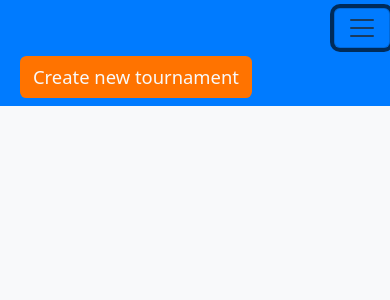
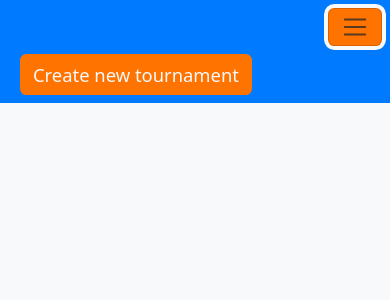
Before and after one commit to Dackefrsik/Tournament-webbapp, a React (Vite) app in the folder tournament-manging-webbapp/: page / in a window 390 px wide. Both pictures are taken after a click on the button "Toggle navigation". Shown: the top 300 px of the page. Built offline with nearby package versions, Linux system fonts and the light colour scheme.

Commit message:
Nollställa nuvarande turnering
Nu finns det funktionalitet för att nollställa nuvarande turnering så man kan börja om på nytt och skapa en ny turnering

```diff
--- a/tournament-manging-webbapp/src/components/App.jsx
+++ b/tournament-manging-webbapp/src/components/App.jsx
@@ -21,11 +21,21 @@ function App() {
   }
   //#endregion
 
+  //#region Funktion för att tömma nuvarande turnering och börja om
+  function clearTournament(){
+
+    console.log("Running function clear")
+    //Tömmer turnings och spelarobjeklt
+    setTournament(null);
+    setPlayers([]);
+  }
+  //#endregion
+
   //Returnerar alla kmomponenter som ska ingå i vår DOM
   return (
     <>
         {/*Komponent för navbar som returnerar parametrarna för trävlingen*/}
-        <Navbar setTornament={getTournament} players={players} setPlayers={setPlayers}/>
+        <Navbar setTornament={getTournament} players={players} setPlayers={setPlayers} clear={clearTournament}/>
 
         {tornament != null && <Body tornament={tornament} setPlayers={setPlayers} players={players}/>}
     </>
--- a/tournament-manging-webbapp/src/components/Navbar.jsx
+++ b/tournament-manging-webbapp/src/components/Navbar.jsx
@@ -4,7 +4,7 @@ import PropTypes from "prop-types";
 import CreateAddResultModal from "./CreatAddResultModal";
 
 //Funktion för navbar, den tar emot funktionen som skickas till den som props
-function Navbar({ setTornament, players, setPlayers}) {
+function Navbar({ setTornament, players, setPlayers, clear}) {
 
     const [antalDeltagare, setDeltagare] = useState(null)
 
@@ -22,7 +22,7 @@ function Navbar({ setTornament, players, setPlayers}) {
         <>
             <div className="sticky-top">
                 <nav className="navbar navbar-expand-lg">
-                    <button className="navbar-toggler ms-auto" type="button" data-bs-toggle="collapse" data-bs-target="#navbarNav" aria-controls="navbarNav" aria-expanded="false" aria-label="Toggle navigation">
+                    <button className="navbar-toggler ms-auto me-2 buttonColor" type="button" data-bs-toggle="collapse" data-bs-target="#navbarNav" aria-controls="navbarNav" aria-expanded="false" aria-label="Toggle navigation">
                         <span className="navbar-toggler-icon"></span>
                     </button>
                     <div className="collapse navbar-collapse ms-3" id="navbarNav">
@@ -30,9 +30,15 @@ function Navbar({ setTornament, players, setPlayers}) {
                             <li className="nav-item mt-2 me-1 ms-1">
                                 <div id="createTournament" type="button" className="btn buttonColor" data-bs-toggle="modal" data-bs-target="#ModalCreateTournament">Create new tournament</div>
                             </li>
-                            {(antalDeltagare != null  &&  antalDeltagare == players.length) &&
+                            {/*Visas först när alla spelare är angivna*/
+                            (antalDeltagare != null  &&  antalDeltagare == players.length) &&
                             <li className="navbar-item mt-2 me-1 ms-1">
                                 <div className="btn buttonColor" type="button" data-bs-toggle="modal" data-bs-target="#ModalAddResult">Add reasult</div>
+                            </li>}
+                            {/*Visas först när alla spelare är angivna*/
+                            (antalDeltagare != null  &&  antalDeltagare == players.length) &&
+                            <li className="navbar-item mt-2 me-1 ms-1">
+                                <div className="btn buttonColor" type="button" onClick={() => clear()}>Clear tournament</div>
                             </li>}
                         </ul>
                     </div>
@@ -45,6 +51,8 @@ function Navbar({ setTornament, players, setPlayers}) {
             {/*Modal för att lägga till resultat, går först att visa när alla spelare
             är angivna med namn*/}
             <CreateAddResultModal players={players} setPlayers={setPlayers}/>
+
+
         </>
     );
 }
@@ -55,7 +63,8 @@ Navbar.propTypes = {
     players : PropTypes.arrayOf(
             PropTypes.object.isRequired
         ).isRequired,
-    setPlayers : PropTypes.func.isRequired
+    setPlayers : PropTypes.func.isRequired,
+    clear : PropTypes.func.isRequired
 }
 
 export default Navbar;
```
